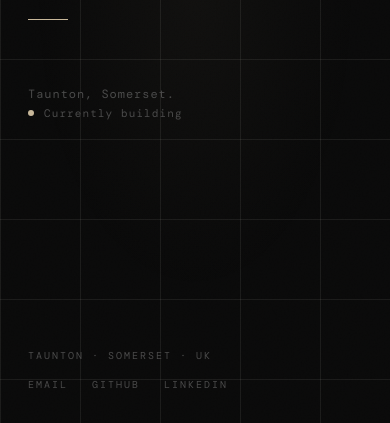
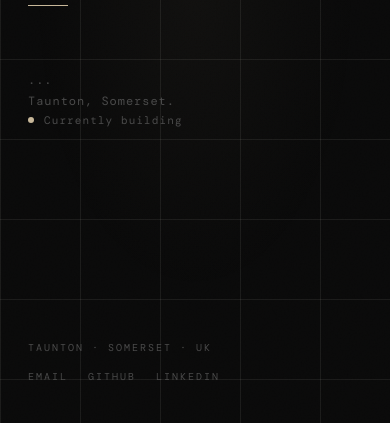
Before and after one commit to pvckry/pvckry, a plain HTML site: page index.html in a window 390 px wide. Shown: the part 421-844 px from the top of the page. Drawn offline with nearby package versions, Linux system fonts and the light colour scheme; a web font is replaced by a local one.

Commit message:
Update index.html

```diff
--- a/index.html
+++ b/index.html
@@ -18,11 +18,11 @@
     }
 
     html, body {
-      height: 100%;
+      min-height: 100%;
       background: var(--bg);
       color: var(--fg);
       font-family: 'DM Mono', monospace;
-      overflow: hidden;
+      overflow-x: hidden;
     }
 
     /* Grain overlay */
@@ -224,9 +224,20 @@
     }
 
     @media (max-width: 600px) {
-      .container { padding: 32px 28px; }
+      .container {
+        padding: 32px 28px;
+        min-height: 100vh;
+      }
       .corner-label { top: 32px; right: 28px; }
-      .footer { flex-direction: column; align-items: flex-start; gap: 16px; }
+      .footer {
+        flex-direction: column;
+        align-items: flex-start;
+        gap: 16px;
+        padding-bottom: 8px;
+      }
+      .links {
+        gap: 20px;
+      }
     }
   </style>
 </head>
@@ -240,7 +251,7 @@
       <p class="eyebrow">Something is coming</p>
       <h1>Paul<br><em>Vickery</em></h1>
       <div class="divider"></div>
-      <p class="tagline">Taunton, Somerset.</p>
+      <p class="tagline">...<br>Taunton, Somerset.</p>
       <div class="status">
         <div class="dot"></div>
         <span>Currently building</span>
@@ -250,11 +261,7 @@
     <footer class="footer">
       <span class="location">Taunton · Somerset · UK</span>
       <nav class="links">
-        <a href="mailto:paul@vickery.dev">Email</a>
+        <a href="/cdn-cgi/l/email-protection#5a2a3b2f361a2c3339313f2823743e3f2c">Email</a>
         <a href="https://github.com/pvckry" target="_blank">GitHub</a>
         <a href="https://linkedin.com/in/pvckry" target="_blank">LinkedIn</a>
       </nav>
-    </footer>
-  </div>
-</body>
-</html>
```
